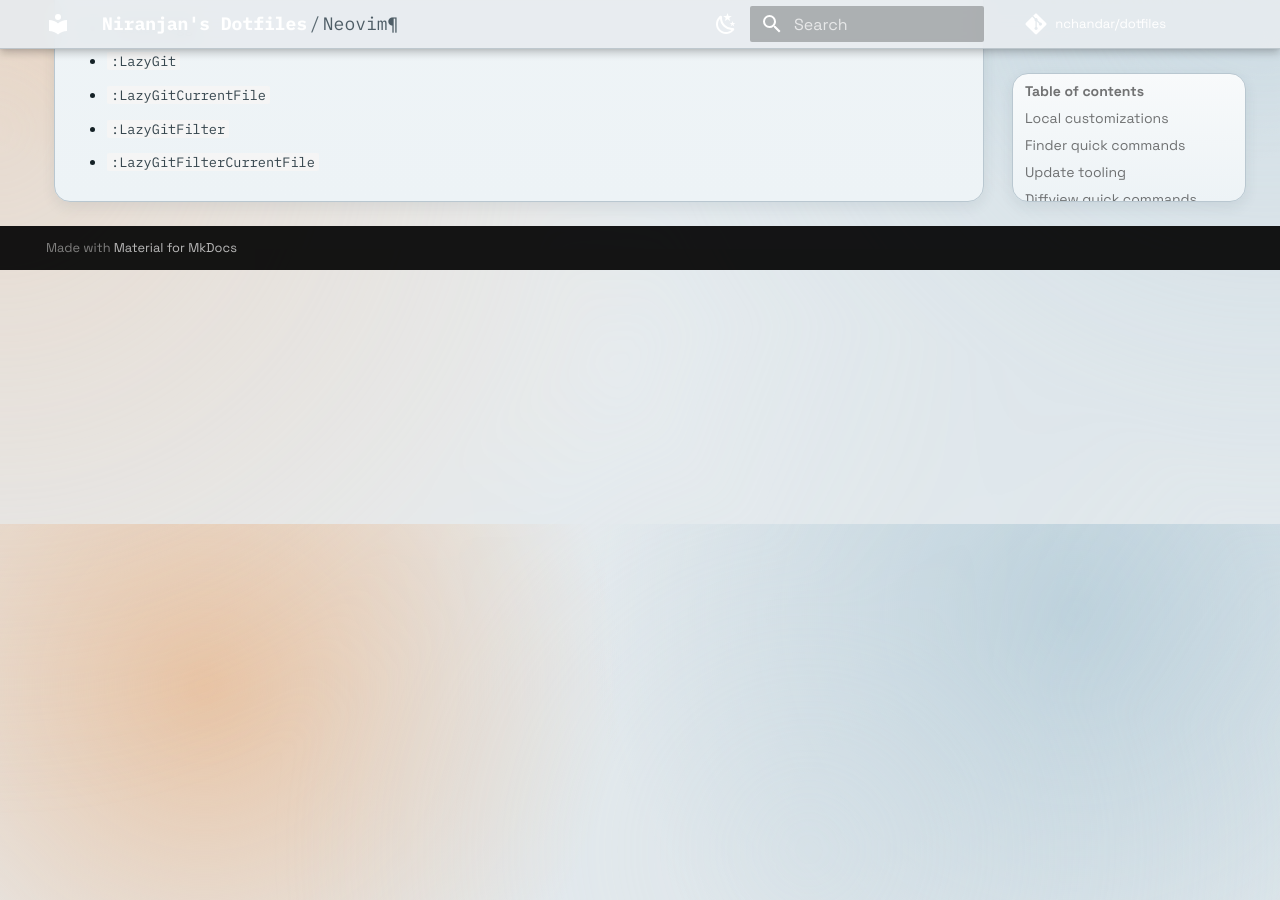
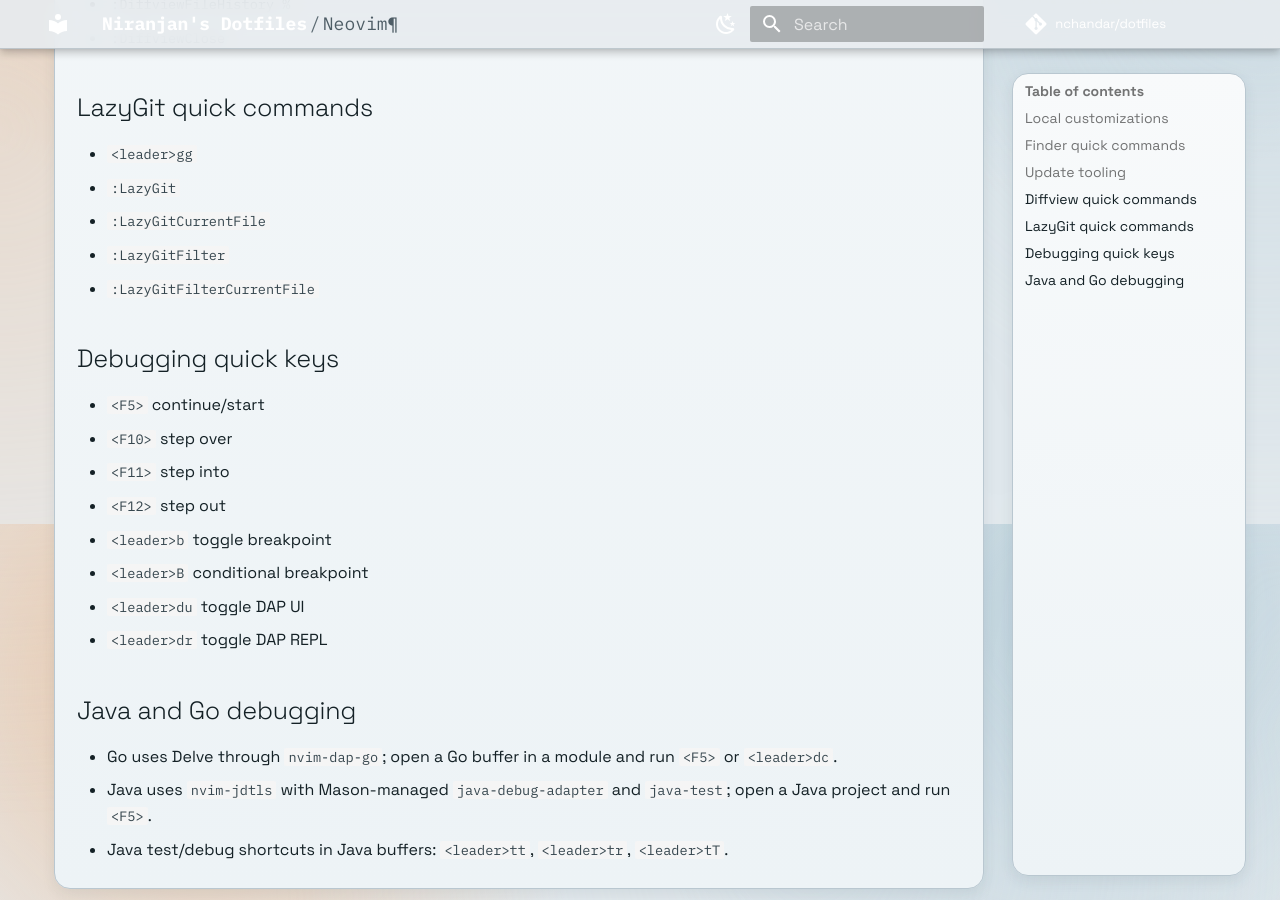
Before and after one commit to nchandar/dotfiles, an MkDocs documentation site: the page built from docs/tools/nvim.md, in a window 1280 px wide and 900 px high, scrolled down 1276 px. Built offline with MkDocs 1.6.1 and Material for MkDocs 9.7.7, drawn with Linux system fonts in a browser that asks for light colours; comment, search, counter and statistics services are not loaded; some of the changed text lies outside the part shown.

Commit message:
Add Neovim DAP debugging support

```diff
--- a/docs/tools/nvim.md
+++ b/docs/tools/nvim.md
@@ -5,8 +5,11 @@
 - Full details: `config/nvim/README.md`
 
 ## Local customizations
-- Keymaps are mostly LazyVim defaults, with one repo-local Git launcher on `<leader>gg`
+- Keymaps are mostly LazyVim defaults, with repo-local Git/DAP bindings including `<leader>gg` and direct DAP function-key controls
 - Telescope finder enabled via LazyVim extra `lazyvim.plugins.extras.editor.telescope`
+- DAP core enabled via `lazyvim.plugins.extras.dap.core`
+- Go development/debugging enabled via `lazyvim.plugins.extras.lang.go`
+- Java development/debugging enabled via `lazyvim.plugins.extras.lang.java`
 - Diffview plugin retained for Git diff/file-history commands
 - LazyGit plugin added for terminal Git UI commands inside Neovim
 - Optional Catppuccin colorscheme installed (LazyVim default theme remains default)
@@ -34,3 +37,18 @@
 - `:LazyGitCurrentFile`
 - `:LazyGitFilter`
 - `:LazyGitFilterCurrentFile`
+
+## Debugging quick keys
+- `<F5>` continue/start
+- `<F10>` step over
+- `<F11>` step into
+- `<F12>` step out
+- `<leader>b` toggle breakpoint
+- `<leader>B` conditional breakpoint
+- `<leader>du` toggle DAP UI
+- `<leader>dr` toggle DAP REPL
+
+## Java and Go debugging
+- Go uses Delve through `nvim-dap-go`; open a Go buffer in a module and run `<F5>` or `<leader>dc`.
+- Java uses `nvim-jdtls` with Mason-managed `java-debug-adapter` and `java-test`; open a Java project and run `<F5>`.
+- Java test/debug shortcuts in Java buffers: `<leader>tt`, `<leader>tr`, `<leader>tT`.
```
Also changed, not shown: README.md (+1 -1 lines), config/nvim/CHEATSHEET.md (+25 -0 lines), config/nvim/README.md (+34 -2 lines), docs/keybindings/index.md (+2 -2 lines), docs/keyboard-shortcuts.md (+15 -1 lines), 2 other files.
